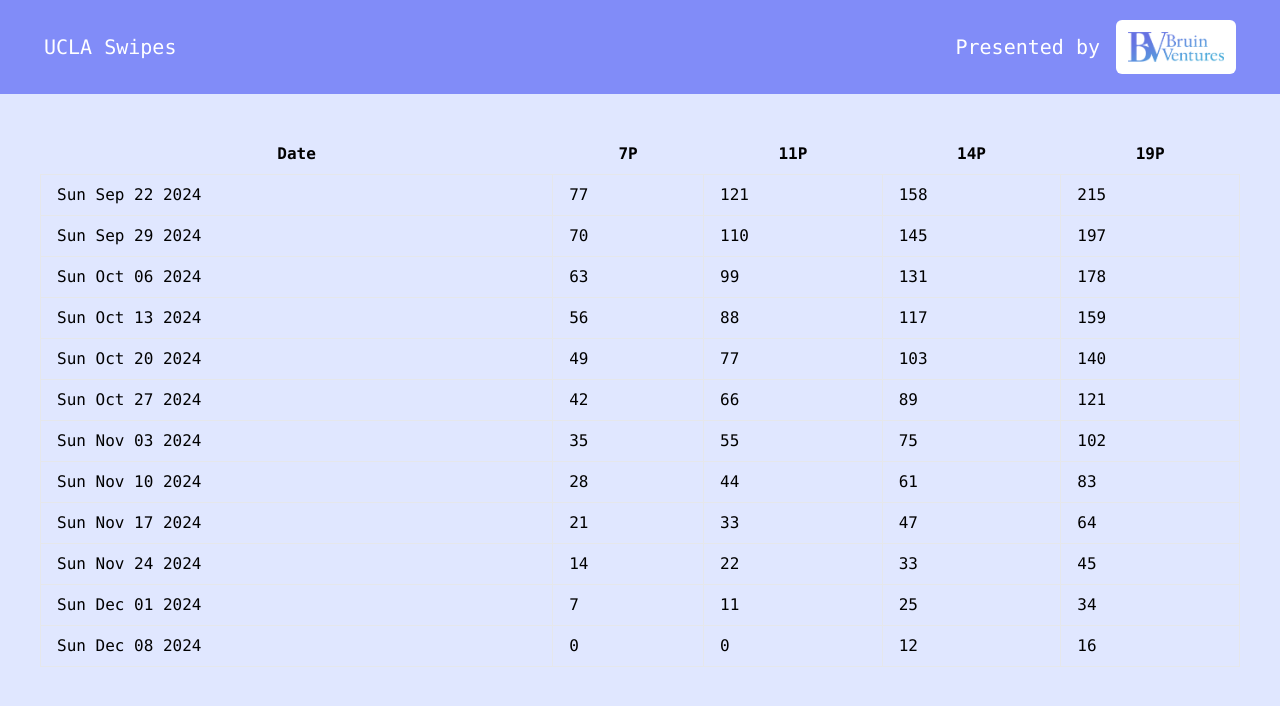
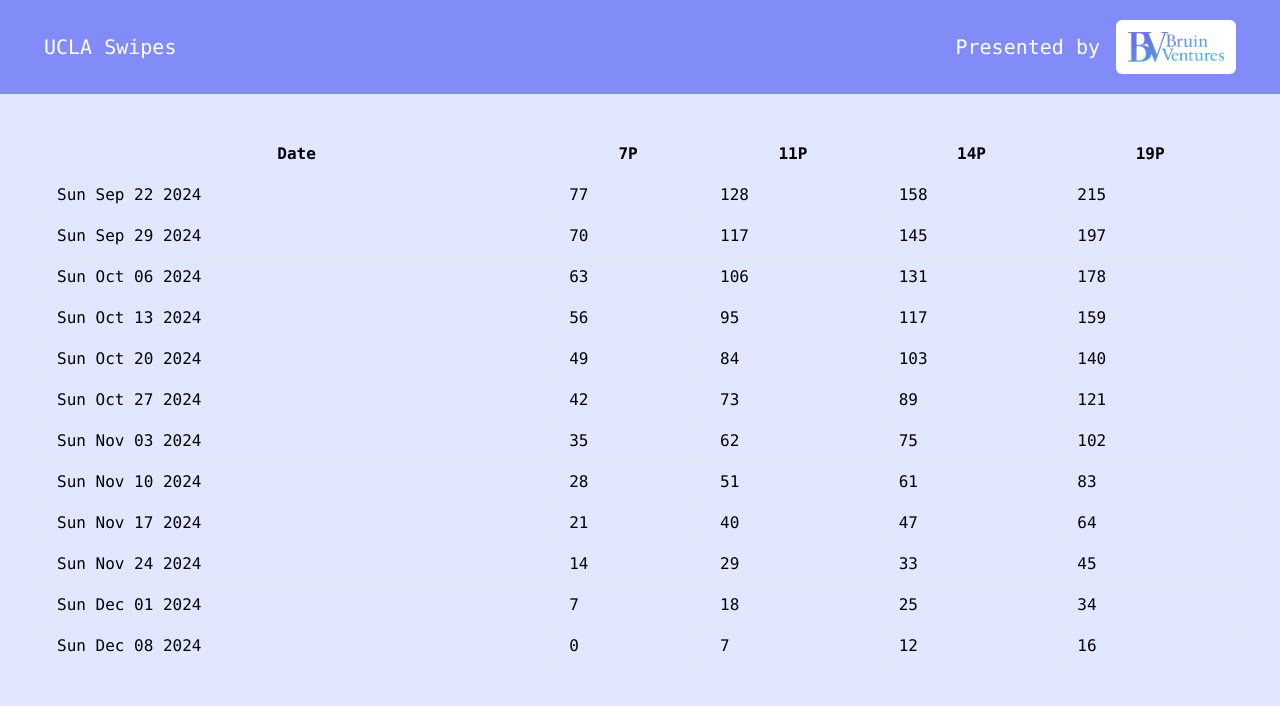
Before and after one commit to nitinsubz/ucla-swipes, a Next.js app: page /testing in a window 1280 px wide. Shown: the top 706 px of the page. Built offline with nearby package versions, Linux system fonts and the light colour scheme.

Commit message:
Update get11PSwipes.js

```diff
--- a/app/endpoints/get11PSwipes.js
+++ b/app/endpoints/get11PSwipes.js
@@ -20,7 +20,7 @@ const get11PSwipes = (mockDate) => {
   let dateData = getStartDate();
   let startDate = dateData.startDate;
   let today = dateData.today;
-  const startingSwipes = 121;
+  const startingSwipes = 128;
 
   if (!mockDate && today.getTime() < startDate.getTime()) {
     return {
@@ -36,7 +36,7 @@ const get11PSwipes = (mockDate) => {
   }
 
 
-  var specialDates = {};
+  var specialDates = {'November 28, 2024' : 0, 'November 29, 2024': 0, 'November 30, 2024': 0, 'December 1, 2024': 1};
 
   let total = startingSwipes;
   while (startDate.toLocaleString('en-US', options) != todayDate) {
```
